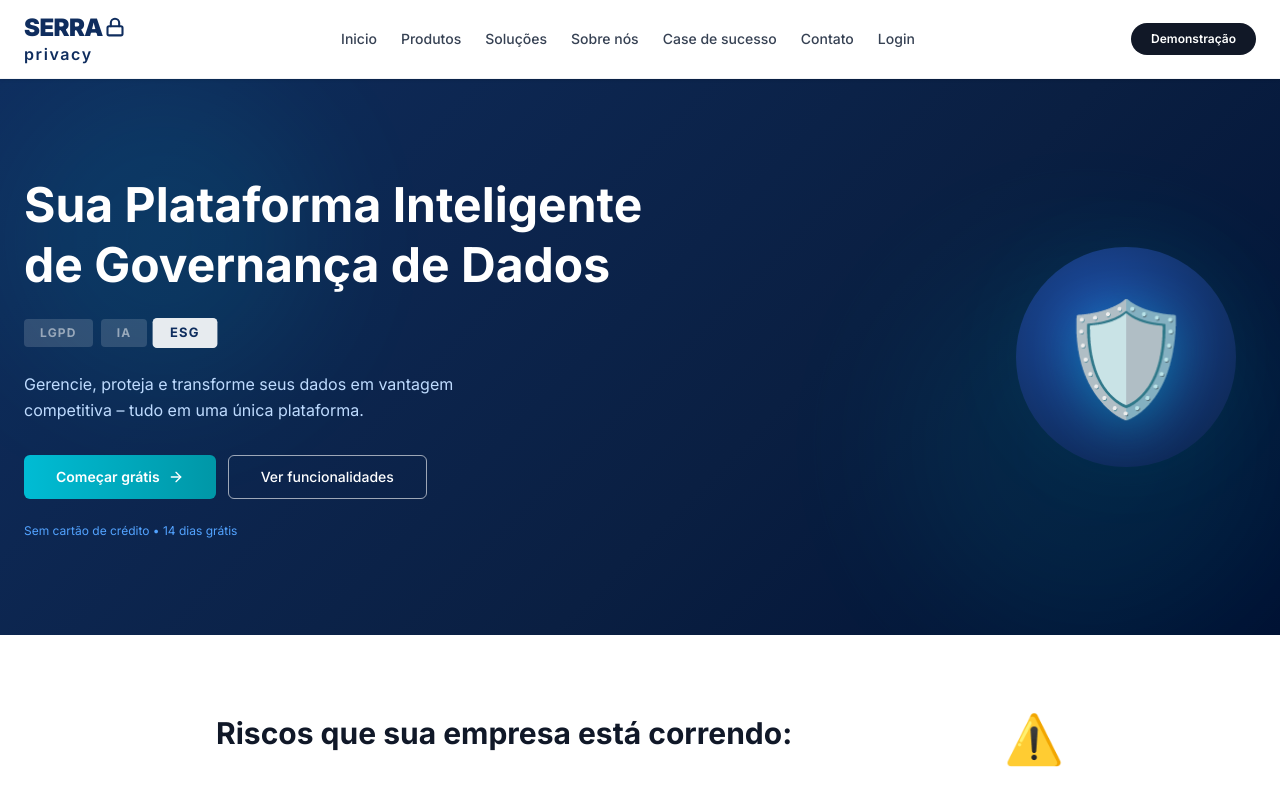
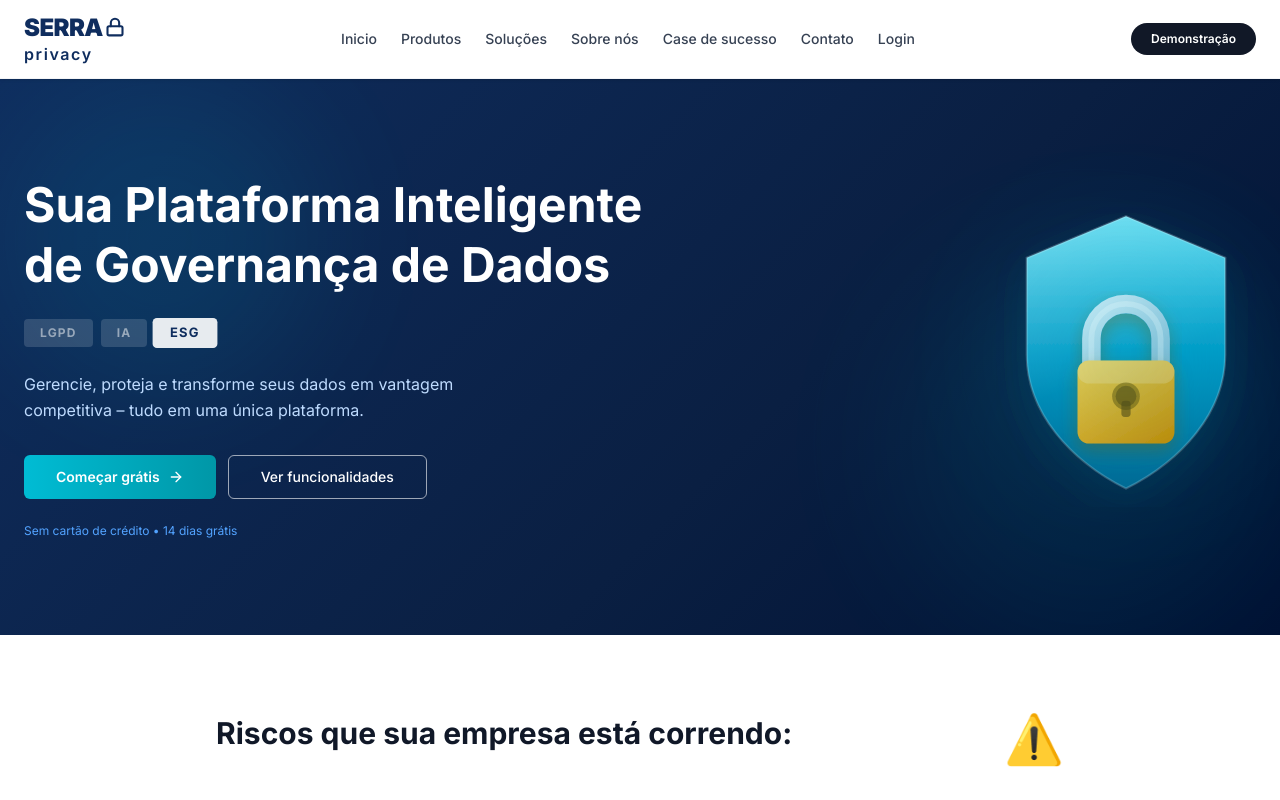
Before and after one commit to omatsudev/lgpd-platform, a Next.js app: page / in a window 1280 px wide. Shown: the top 800 px of the page. Built offline with nearby package versions, Linux system fonts and the light colour scheme.

Commit message:
feat: ilustração escudo+cadeado em SVG nas cores do site

```diff
--- a/app/page.tsx
+++ b/app/page.tsx
@@ -4,6 +4,7 @@ import { Database, GraduationCap, AlertTriangle, Users, CheckCircle, ArrowRight,
 import { Button } from '@/components/ui/button'
 import { Card, CardContent } from '@/components/ui/card'
 import { AnimatedBadges } from '@/components/home/animated-badges'
+import { ShieldIllustration } from '@/components/home/shield-illustration'
 import { Logo } from '@/components/logo'
 
 const features = [
@@ -111,14 +112,9 @@ export default function HomePage() {
 
           {/* Right — shield illustration */}
           <div className="flex-shrink-0 flex items-center justify-center">
-            <div className="relative flex items-center justify-center" style={{ width: 260, height: 260 }}>
-              {/* Outer glow ring */}
-              <div className="absolute inset-0 rounded-full opacity-20 blur-2xl" style={{ background: 'radial-gradient(circle, #00bcd4, transparent 70%)' }} />
-              {/* Shield emoji as large illustration */}
-              <div className="relative flex flex-col items-center justify-center rounded-full"
-                style={{ width: 220, height: 220, background: 'radial-gradient(circle at 40% 35%, #1e4fa8, #0a1f42)' }}>
-                <span style={{ fontSize: 110, lineHeight: 1, filter: 'drop-shadow(0 8px 24px rgba(0,188,212,0.4))' }}>🛡️</span>
-              </div>
+            <div className="relative">
+              <div className="absolute inset-0 rounded-full opacity-30 blur-3xl" style={{ background: 'radial-gradient(circle, #00bcd4, transparent 70%)' }} />
+              <ShieldIllustration />
             </div>
           </div>
         </div>
--- /dev/null
+++ b/components/home/shield-illustration.tsx
@@ -0,0 +1,92 @@
+export function ShieldIllustration() {
+  return (
+    <svg
+      viewBox="0 0 220 260"
+      width="260"
+      height="300"
+      fill="none"
+      xmlns="http://www.w3.org/2000/svg"
+      aria-hidden="true"
+    >
+      <defs>
+        {/* Shield gradient — cyan top to deep blue bottom */}
+        <linearGradient id="shieldGrad" x1="110" y1="0" x2="110" y2="260" gradientUnits="userSpaceOnUse">
+          <stop offset="0%" stopColor="#4dd9f0" />
+          <stop offset="50%" stopColor="#0097c4" />
+          <stop offset="100%" stopColor="#005f8a" />
+        </linearGradient>
+        {/* Shield highlight */}
+        <linearGradient id="shieldHighlight" x1="60" y1="10" x2="110" y2="140" gradientUnits="userSpaceOnUse">
+          <stop offset="0%" stopColor="white" stopOpacity="0.25" />
+          <stop offset="100%" stopColor="white" stopOpacity="0" />
+        </linearGradient>
+        {/* Lock body gradient — gold */}
+        <linearGradient id="lockGold" x1="85" y1="130" x2="135" y2="210" gradientUnits="userSpaceOnUse">
+          <stop offset="0%" stopColor="#f5c842" />
+          <stop offset="100%" stopColor="#c98b00" />
+        </linearGradient>
+        {/* Lock shackle */}
+        <linearGradient id="shackleGrad" x1="85" y1="80" x2="135" y2="140" gradientUnits="userSpaceOnUse">
+          <stop offset="0%" stopColor="#d0eaf5" />
+          <stop offset="100%" stopColor="#8bbdd6" />
+        </linearGradient>
+        {/* Drop shadow */}
+        <filter id="shadow" x="-20%" y="-10%" width="140%" height="130%">
+          <feDropShadow dx="0" dy="12" stdDeviation="16" floodColor="#003a5c" floodOpacity="0.45" />
+        </filter>
+        <filter id="lockShadow" x="-30%" y="-20%" width="160%" height="160%">
+          <feDropShadow dx="0" dy="6" stdDeviation="8" floodColor="#7a5a00" floodOpacity="0.4" />
+        </filter>
+      </defs>
+
+      {/* Shield shape */}
+      <path
+        d="M110 8 L196 44 L196 128 C196 178 158 220 110 244 C62 220 24 178 24 128 L24 44 Z"
+        fill="url(#shieldGrad)"
+        filter="url(#shadow)"
+      />
+      {/* Inner highlight overlay */}
+      <path
+        d="M110 8 L196 44 L196 128 C196 178 158 220 110 244 C62 220 24 178 24 128 L24 44 Z"
+        fill="url(#shieldHighlight)"
+      />
+      {/* Shield rim / border */}
+      <path
+        d="M110 8 L196 44 L196 128 C196 178 158 220 110 244 C62 220 24 178 24 128 L24 44 Z"
+        stroke="white"
+        strokeOpacity="0.2"
+        strokeWidth="2"
+        fill="none"
+      />
+
+      {/* Padlock shackle (arc) */}
+      <path
+        d="M80 138 L80 114 A30 30 0 0 1 140 114 L140 138"
+        stroke="url(#shackleGrad)"
+        strokeWidth="16"
+        strokeLinecap="round"
+        fill="none"
+        filter="url(#lockShadow)"
+      />
+      {/* Shackle highlight */}
+      <path
+        d="M80 138 L80 114 A30 30 0 0 1 140 114 L140 138"
+        stroke="white"
+        strokeOpacity="0.3"
+        strokeWidth="5"
+        strokeLinecap="round"
+        fill="none"
+      />
+
+      {/* Lock body */}
+      <rect x="68" y="133" width="84" height="72" rx="10" fill="url(#lockGold)" filter="url(#lockShadow)" />
+      {/* Lock body top highlight */}
+      <rect x="68" y="133" width="84" height="20" rx="10" fill="white" fillOpacity="0.18" />
+      {/* Keyhole circle */}
+      <circle cx="110" cy="164" r="12" fill="#7a5a00" fillOpacity="0.6" />
+      <circle cx="110" cy="164" r="9" fill="#5a4000" fillOpacity="0.5" />
+      {/* Keyhole slot */}
+      <rect x="106" y="168" width="8" height="14" rx="3" fill="#5a4000" fillOpacity="0.6" />
+    </svg>
+  )
+}
```
